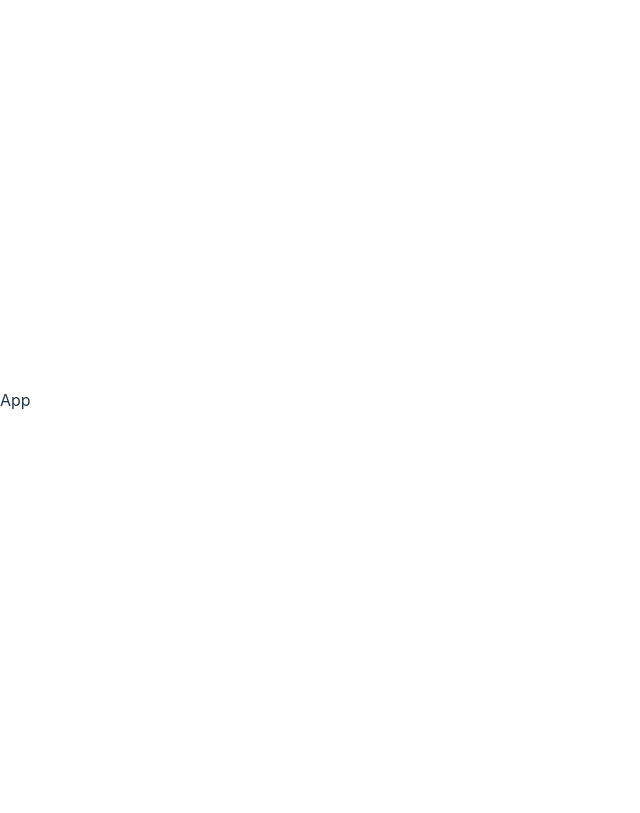
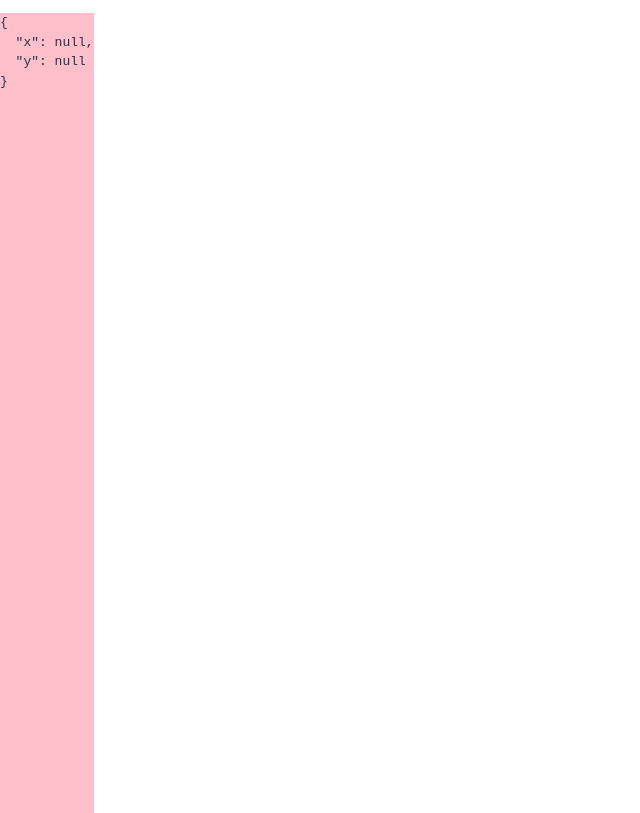
Before and after one commit to CristianAquino/react-ts, a React (Vite) app: page / in a window 1280 px wide. Shown: the whole page, without its empty margins (0-640 px from the left). Built offline with nearby package versions, Linux system fonts and the light colour scheme.

Commit message:
feat: custom-hook

```diff
--- a/src/App.tsx
+++ b/src/App.tsx
@@ -1,4 +1,14 @@
+// import CounterApp from "./CounterApp";
+// import TodoApp from "./TodoApp";
+import MouseApp from "./MouseApp";
+
 const App = () => {
-  return <div>App</div>;
+  return (
+    <div>
+      {/* <CounterApp /> */}
+      {/* <TodoApp /> */}
+      <MouseApp />
+    </div>
+  );
 };
 export default App;
--- /dev/null
+++ b/src/CounterApp.tsx
@@ -0,0 +1,14 @@
+import useCounter from "./hooks/useCounter";
+
+const CounterApp = () => {
+  const [counter, increment, reset] = useCounter();
+
+  return (
+    <div>
+      <h1>Clicks: {counter}</h1>
+      <button onClick={increment}>Increment</button>
+      <button onClick={reset}>Reset</button>
+    </div>
+  );
+};
+export default CounterApp;
--- /dev/null
+++ b/src/MouseApp.tsx
@@ -0,0 +1,11 @@
+import useBackground from "./hooks/useBackground";
+
+const MouseApp = () => {
+  const [background, position] = useBackground();
+  return (
+    <div style={{ background, height: "100vh" }}>
+      <pre>{JSON.stringify(position, null, 2)}</pre>
+    </div>
+  );
+};
+export default MouseApp;
--- /dev/null
+++ b/src/TodoApp.tsx
@@ -0,0 +1,24 @@
+import useTodos from "./hooks/useTodos";
+
+const initialTodos = [
+  { id: 1, title: "Learn React" },
+  { id: 2, title: "Learn Node" },
+];
+
+const TodoApp = () => {
+  const [todos, addTodo, deleteTodo] = useTodos(initialTodos);
+  return (
+    <div>
+      <button onClick={addTodo}>Add</button>
+      <ul>
+        {todos.map((todo) => (
+          <li key={todo.id}>
+            {todo.title}{" "}
+            <button onClick={() => deleteTodo(todo.id)}>Delete</button>
+          </li>
+        ))}
+      </ul>
+    </div>
+  );
+};
+export default TodoApp;
--- /dev/null
+++ b/src/hooks/useBackground.ts
@@ -0,0 +1,10 @@
+import useMousePosition from "./useMousePosition";
+
+const useBackground = () => {
+  const position = useMousePosition();
+  const background =
+    (position.x as number) > window.innerWidth / 2 ? "orange" : "pink";
+
+  return [background, position] as const;
+};
+export default useBackground;
--- /dev/null
+++ b/src/hooks/useMousePosition.ts
@@ -0,0 +1,21 @@
+import { useEffect, useState } from "react";
+import { Position } from "../models";
+
+const initialPosition = { x: null, y: null };
+
+const useMousePosition = () => {
+  const [position, setPosition] = useState<Position>(initialPosition);
+
+  useEffect(() => {
+    const handleMouseMove = (e: MouseEvent) => {
+      setPosition({ x: e.clientX, y: e.clientY });
+    };
+    window.addEventListener("mousemove", handleMouseMove);
+
+    return () => {
+      window.removeEventListener("mousemove", handleMouseMove);
+    };
+  }, []);
+  return position;
+};
+export default useMousePosition;
--- /dev/null
+++ b/src/models/index.ts
@@ -0,0 +1 @@
+export * from "./todos";
```
Also changed, not shown: src/hooks/useCounter.ts (added, +16 -0 lines), src/hooks/useTodos.ts (added, +23 -0 lines), src/models/todos.ts (added, +9 -0 lines).
